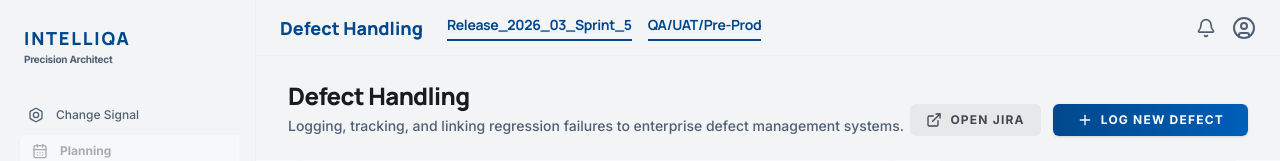
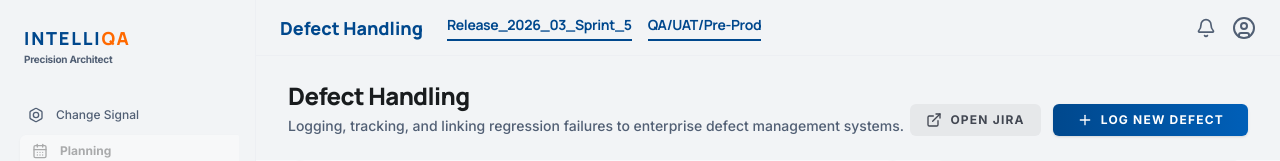
Before and after one commit to himanshuparihar31415/regression_p, a React (Vite) app: page /defects in a window 1280 px wide. Shown: the top 161 px of the page. Built offline with nearby package versions, Linux system fonts and the light colour scheme.

Commit message:
Color 'QA' in INTELLIQA title orange
https://claude.ai/code/session_01N2NM3ZJxfBwBowTbyfE8Uc

```diff
--- a/src/components/SideNavBar.tsx
+++ b/src/components/SideNavBar.tsx
@@ -40,7 +40,7 @@ export const SideNavBar = () => {
     <aside className="h-screen w-64 fixed left-0 top-0 flex flex-col bg-surface-container-low border-r border-outline-variant/10 z-40">
       <div className="flex flex-col h-full py-6 px-4">
         <div className="mb-8 px-2">
-          <div className="font-headline font-black text-primary uppercase tracking-widest text-lg">IntelliQA</div>
+          <div className="font-headline font-black text-primary uppercase tracking-widest text-lg">Intelli<span className="text-orange-500">QA</span></div>
           <div className="text-[10px] text-secondary font-bold tracking-tight">Precision Architect</div>
         </div>
 
```
